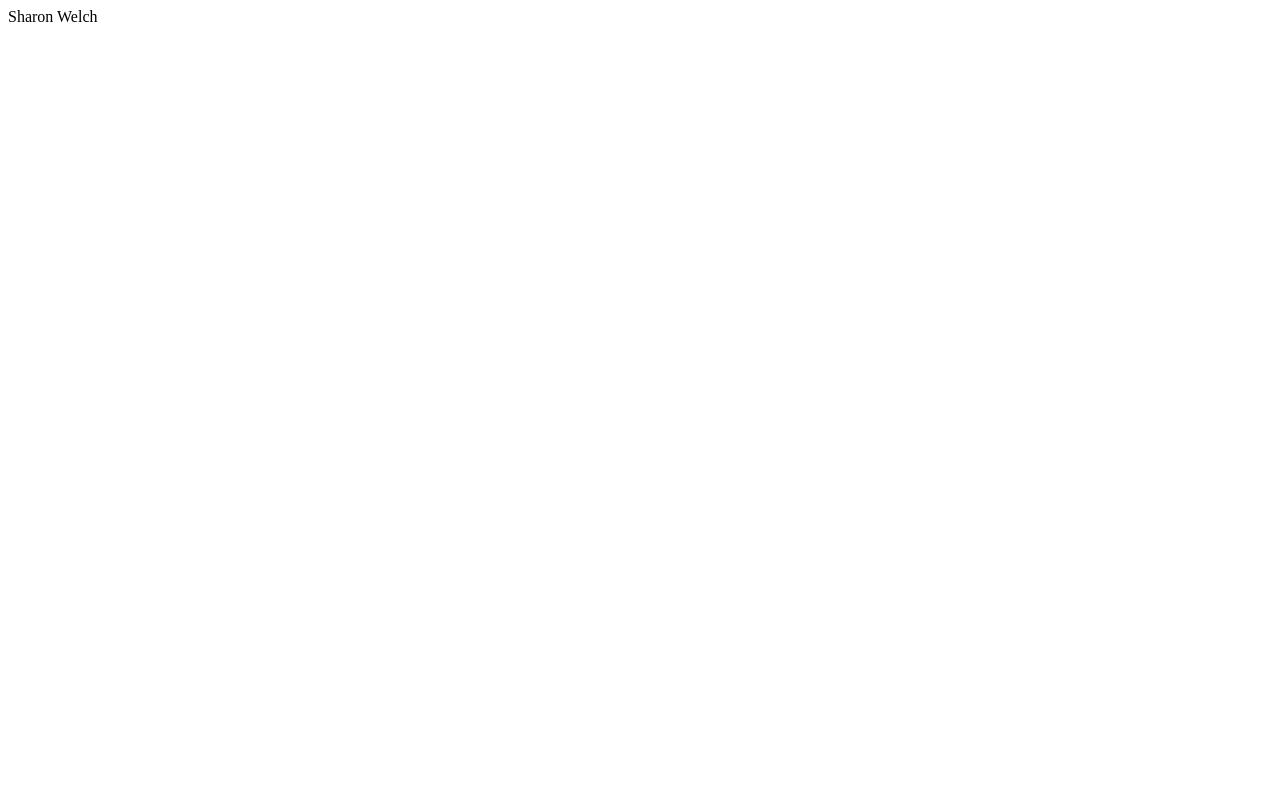
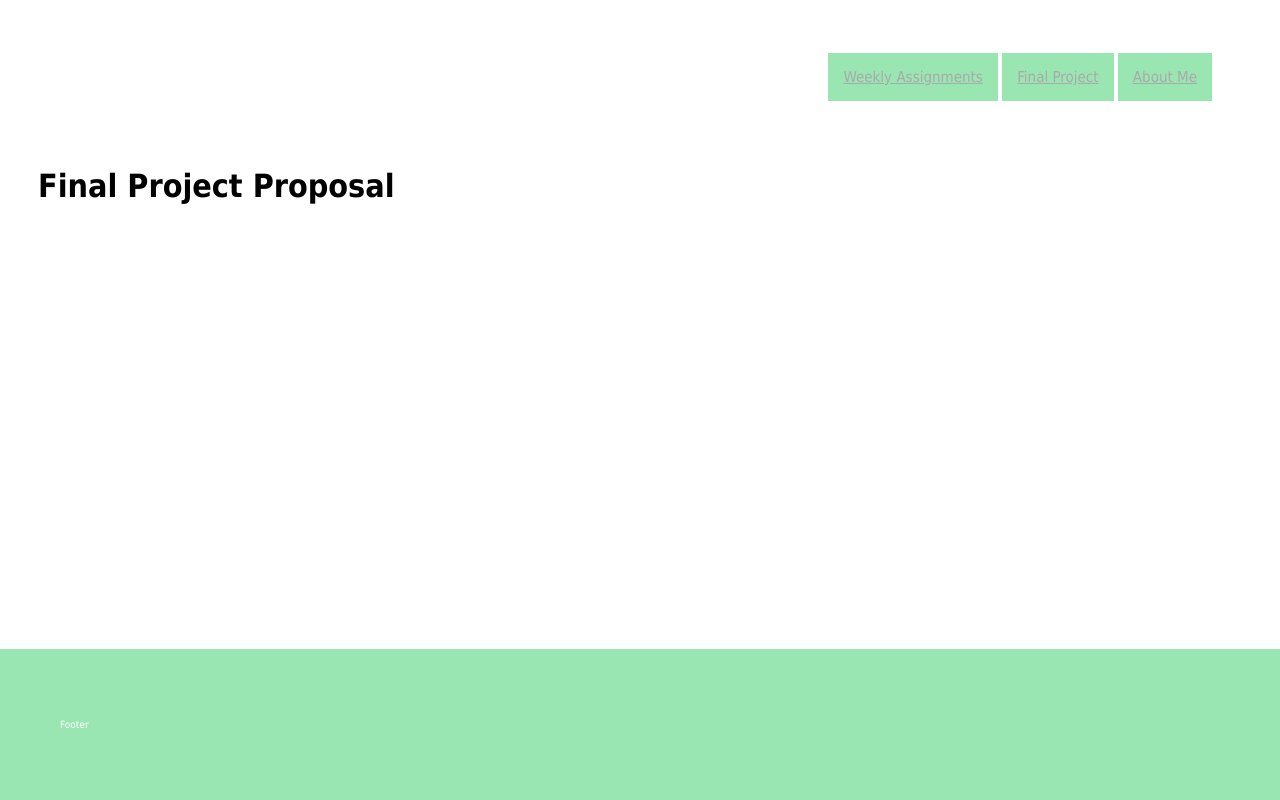
Before and after one commit to sharon-welch/PHYSCI-70, a plain HTML site: page finalproj.html in a window 1280 px wide. Drawn offline with Linux system fonts and the light colour scheme.

Commit message:
add style

```diff
--- a/finalproj.html
+++ b/finalproj.html
@@ -2,10 +2,29 @@
 
 <html>
   <head>
-    Sharon Welch
+    <title> Sharon Welch </title>
+    <link href='style.css' rel='stylesheet'>
   </head>
 
   <body>
-  </body>
+    <div class="header">
+      <a href="./index.html">Weekly Assignments</a>
+      <a href = "./finalproj.html">Final Project</a>
+      <a href="./aboutme.html">About Me</a>
+    </div>
+
+
+    <h1 class='final_proj'>Final Project Proposal</h1>
+
+    <p>
+
+      <br>
+
+    </p>
+
+    <div class="footer">
+        <p>Footer</p>
+
+    </div>
 
 </html>
--- /dev/null
+++ b/style.css
@@ -0,0 +1,45 @@
+* {
+  font-family: Tahoma;
+}
+
+.header {
+  padding: 60px;
+  text-align: right;
+  background: white;
+  color: black;
+  font-size: 15px;
+}
+
+.header[p] {
+  text-align: left;
+}
+
+a {
+  padding: 15px;
+  color: darkgray;
+  background:#99e6b3;
+}
+
+a:hover {
+  background: #702963;
+}
+
+a[href* = './aboutme'] {
+  color: red;
+}
+
+.footer {
+  position: fixed;
+  left: 0;
+  bottom: 0;
+  width: 100%;
+  padding: 60px;
+  text-align: left;
+  background: #99e6b3;
+  color: white;
+  font-size: 10px;
+}
+
+.final_proj {
+  margin-left: 30px;
+}
```
Also changed, not shown: aboutme.html (+9 -4 lines), index.html (+9 -5 lines).
